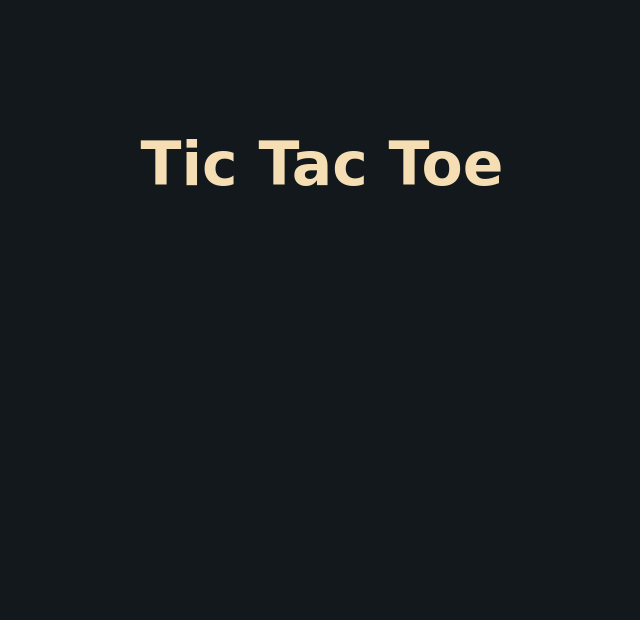
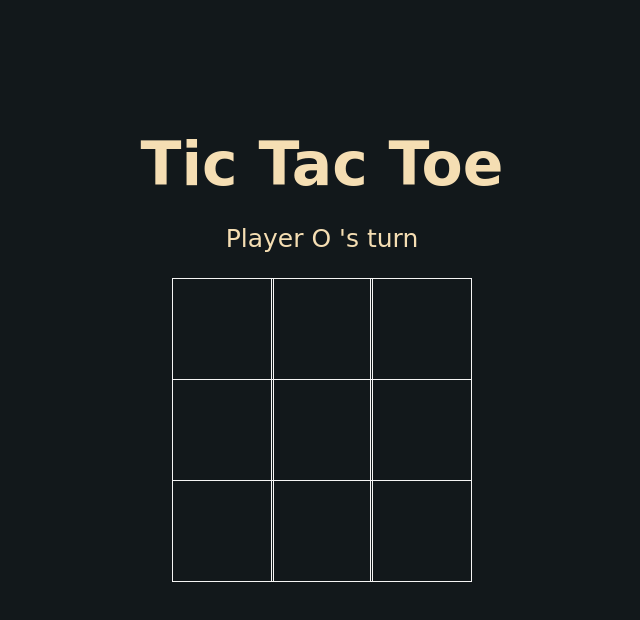
Before and after one commit to nguThapelo/TicTacToe, a plain HTML site: page index.html in a window 1280 px wide. Shown: the whole page, without its empty margins (318-958 px from the left). Drawn offline with Linux system fonts and the light colour scheme.

Commit message:
created the play grid/table

```diff
--- a/index.html
+++ b/index.html
@@ -1,5 +1,6 @@
 <!DOCTYPE html>
 <html lang="en">
+
 <head>
     <meta charset="UTF-8">
     <meta http-equiv="X-UA-Compatible" content="IE=edge">
@@ -7,19 +8,45 @@
     <title>Tic Tac Toe</title>
     <link rel="stylesheet" href="style.css">
 </head>
+
 <body>
-<main class="background">
-    <div class="title">
+    <main class="background">
+        <div class="title">
             <h1>Tic Tac Toe</h1>
-    </div>
+        </div>
 
-</main>
+        <div class="display">
+            Player
+            <span class="displap-player playerO">O
+            </span>'s turn
+        </div>
+
+        <div class="board">
+            <div class="tile"></div>
+            <div class="tile"></div>
+            <div class="tile"></div>
+            <div class="tile"></div>
+            <div class="tile"></div>
+            <div class="tile"></div>
+            <div class="tile"></div>
+            <div class="tile"></div>
+            <div class="tile"></div>
+        </div>
 
 
 
 
 
 
+
+
+
+
+
+
+    </main>
+
     <script src="script.js"></script>
 </body>
+
 </html>
--- a/style.css
+++ b/style.css
@@ -16,3 +16,30 @@
     font-size: 30px;
     margin-top: 10%;
 }
+
+.display {
+    color: wheat;
+    font-size: 25px;
+    text-align: center;
+    margin-top: 1em;
+    margin-bottom: 1em;
+}
+
+.board {
+    margin: 0 auto;
+    display: grid;
+    grid-template-columns: 33% 33% 33%;
+    grid-template-rows: 33% 33% 33%;
+    max-width: 300px;
+}
+
+.tile {
+    border: 1px solid whitesmoke;
+    min-width: 100px;
+    min-height: 100px;
+    display: flex;
+    justify-content: center;
+    align-items: center;
+    font-size: 50px;
+    cursor:context-menu;
+}
```
